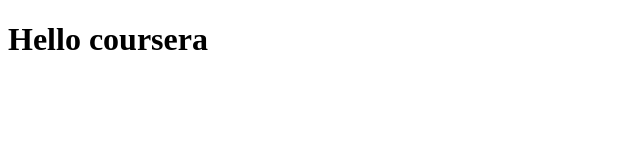
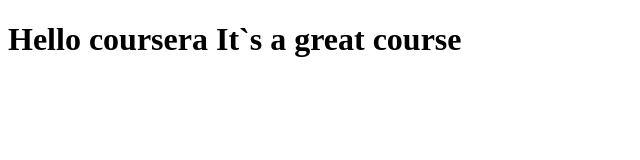
Before and after one commit to kamilfrackowiak/coursera-test, a plain HTML site: page site/index.html in a window 1280 px wide. Shown: the whole page, without its empty margins (0-640 px from the left). Drawn offline with Linux system fonts and the light colour scheme.

Commit message:
Small addition to our page content

```diff
--- a/site/index.html
+++ b/site/index.html
@@ -4,6 +4,6 @@
 	<title>Hello COurser</title>
 </head>
 <body>
-<h1>Hello coursera</h1>
+<h1>Hello coursera It`s a great course</h1>
 </body>
 </html>
```
